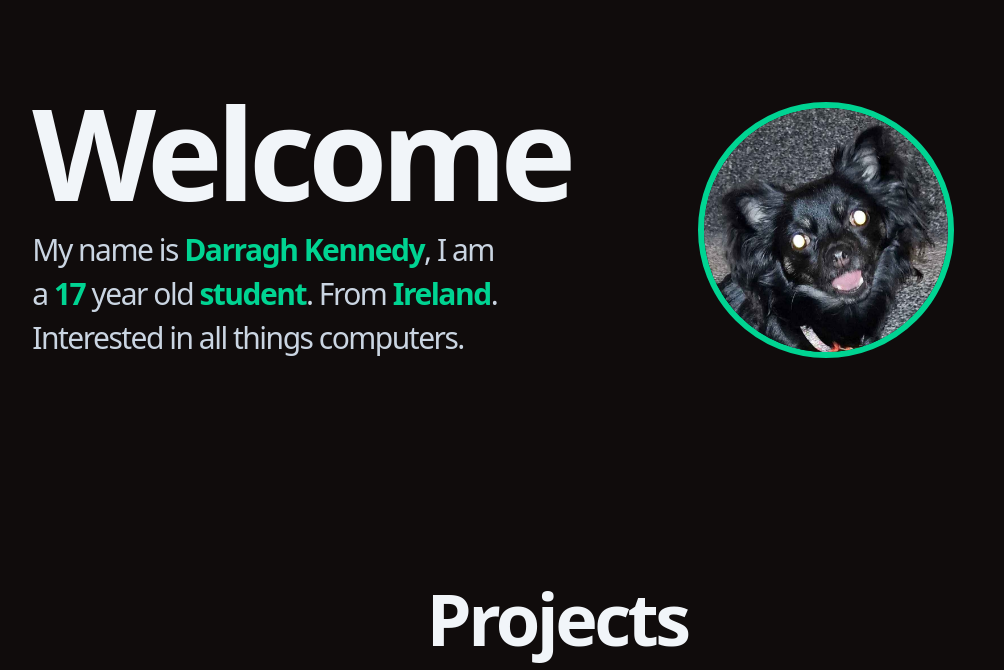
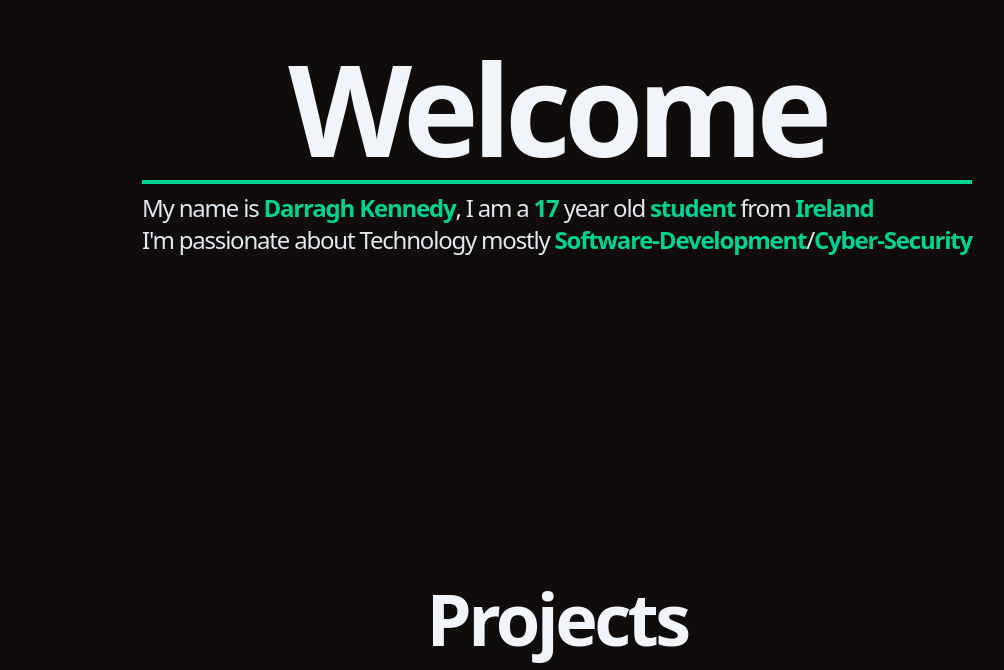
Before and after one commit to DarraghKennedy2008/MyWebsite, a Next.js app: page / in a window 1280 px wide. Shown: the part 218-888 px from the top of the page, without its empty margins (83-1087 px from the left). Built offline with nearby package versions, Linux system fonts and the light colour scheme.

Commit message:
Setup on new linux and final welcome

```diff
--- a/app/page.tsx
+++ b/app/page.tsx
@@ -24,31 +24,30 @@ return (
           from {opacity: 0;}
           to {opacity: 1;}}
         .animate-fadeIn {animation: fadeIn 1s ease-in-out forwards;}
-      `}</style>
+      `}
+    </style>
+
 {/*WELCOME SECTION*/}
-<div id="#welcome-section" className="flex flex-col md:flex-row items-center pt-24 md:justify-center opacity-0 animate-fadeIn md:pr-32 h-screen">
+<div id="#welcome-section" className="flex flex-row items-center justify-center opacity-0 animate-fadeIn h-screen lg:pb-16">
 
-<div className="flex flex-col text-center md:text-left">
-    <h1 className="text-8xl md:text-9xl text-slate-100 font-bold tracking-tighter mb-4 md:mr-32">
-    Welcome
-    </h1>
-    <h1 className="text-3xl md:text-3xl text-slate-300 tracking-tighter mb-2 md:mr-32">
-    My name is <span className="text-emerald-400 font-bold">Darragh Kennedy</span>, I am
-    </h1>
-    <h1 className="text-3xl md:text-3xl text-slate-300 tracking-tighter mb-2 md:mr-32">
-    a <span className="text-emerald-400 font-bold">17</span> year old{" "}
-    <span className="text-emerald-400 font-bold">student</span>. From{" "}
-    <span className="text-emerald-400 font-bold">Ireland</span>.
-    </h1>
-    <h1 className="text-3xl md:text-3xl text-slate-300 tracking-tighter mb-4 md:mr-32">
-    Interested in all things computers.
-    </h1>
+{/* This is a fucking mess holy shit*/}
+<div className="">
+<h1 className="text-8xl md:text-9xl text-slate-100 font-extrabold tracking-tighter text-center pb-2"> Welcome </h1>
+<hr className="h-px my-0 bg-emerald-400 border-2 border-emerald-400" />
+<p className="text-2xl text-slate-200 tracking-tighter text-center md:text-left pt-2">
+My name is <span className="text-emerald-400 font-bold">Darragh Kennedy</span>, I am a <span className="text-emerald-400 font-bold">17</span> year old <span className="text-emerald-400 font-bold">student </span>
+from <span className="text-emerald-400 font-bold opacity-100">Ireland</span></p>
+<p className="text-2xl text-slate-200 tracking-tighter text-center md:text-left ">
+I'm passionate about Technology mostly <span className="text-emerald-400 font-bold">Software-Development</span>/<span className="text-emerald-400 font-bold">Cyber-Security</span>
+</p>
 </div>
-<img
-    src="daisypic.jpg"
-    className="rounded-full w-64 h-64 md:w-64 md:h-64 border-emerald-400 border-6 mt-4 md:mt-0"
-    alt="Profile"
-/>
+
+
+
+
+
+
+
 
 
 </div>
```
